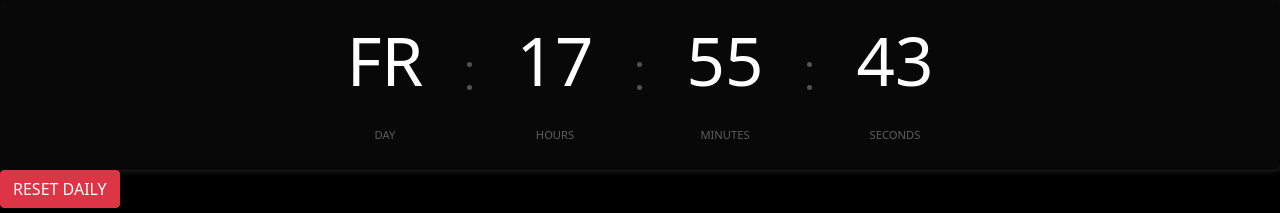
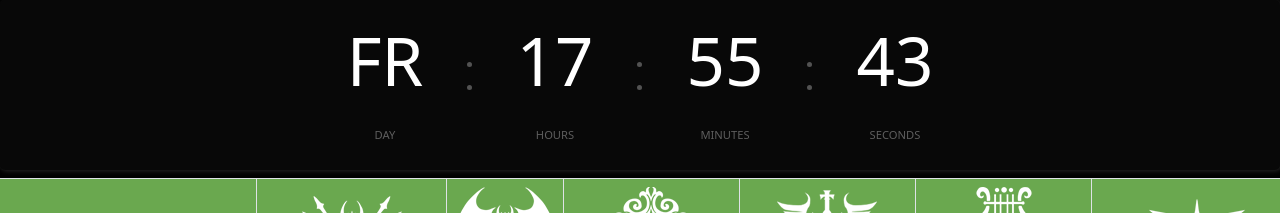
Before and after one commit to JeresB/TodoLostArk, a plain HTML site: page index.html in a window 1280 px wide. Shown: the top 213 px of the page. Drawn offline with nearby package versions, Linux system fonts and the light colour scheme.

Commit message:
Update index.html

```diff
--- a/index.html
+++ b/index.html
@@ -43,7 +43,7 @@
         </div>
     </div>
 
-    <div><button id="forceResetDaily" class="btn btn-danger">RESET DAILY</button></div>
+    <div hidden><button id="forceResetDaily" class="btn btn-danger">RESET DAILY</button></div>
 
     <section class="d-flex p-2 bd-highlight justify-content-center gap-3">
         <!-- <table class="table table-bordered table-responsive" style="max-width: 0px!important;white-space: nowrap;">
```
